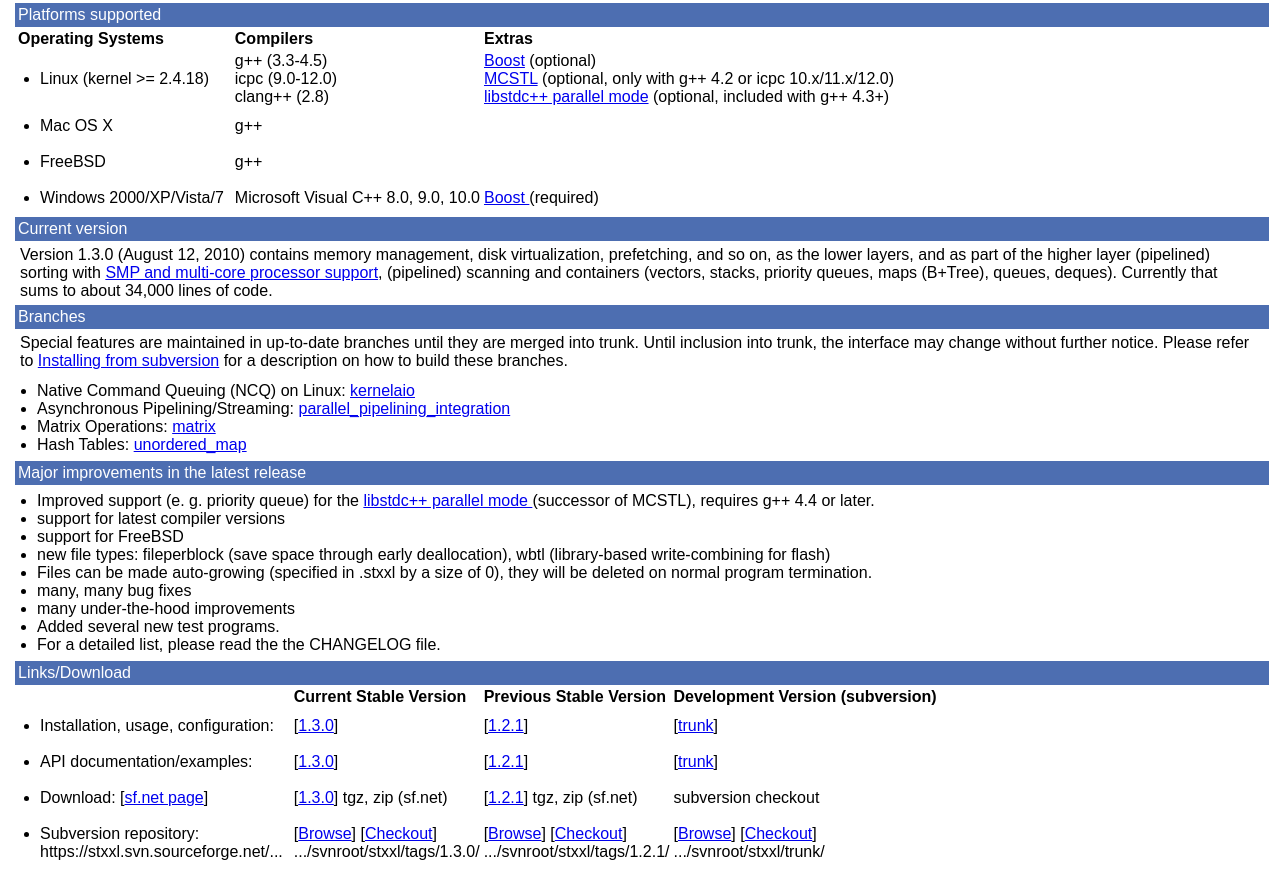
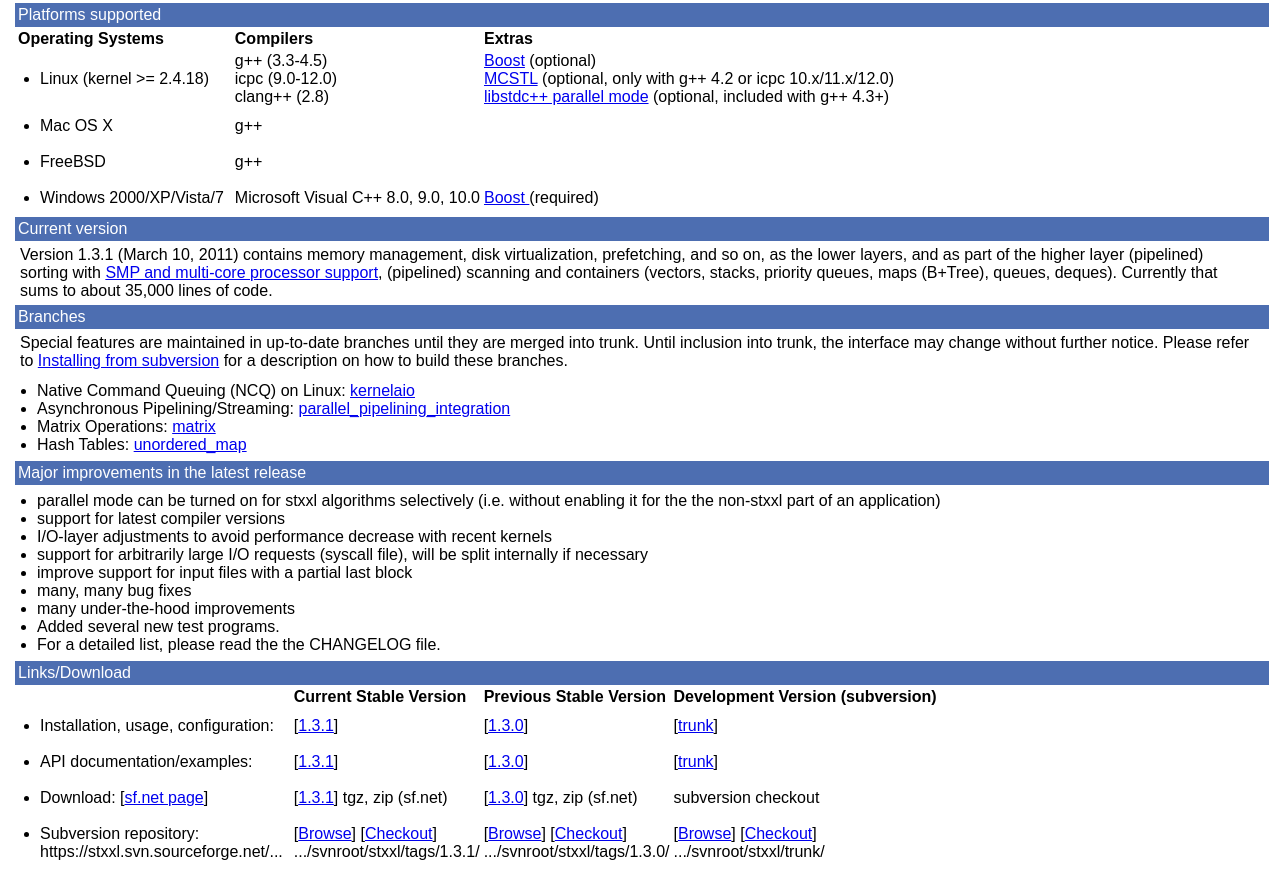
Before and after one commit to bingmann/stxxl-svn-import-archive, a plain HTML site: page homepage/index.html in a window 1280 px wide. Shown: the part 642-1517 px from the top of the page. Drawn offline with Linux system fonts and the light colour scheme; a script that the page names is missing.

Commit message:
prepare for release 1.3.1
git-svn-id: svn://svn.code.sf.net/p/stxxl/code/trunk@3097 4e380d45-d1fd-0310-85a7-d18ec86df0ad

```diff
--- a/homepage/index.html
+++ b/homepage/index.html
@@ -176,13 +176,13 @@
             Current version
         </h2>
         <p>
-            Version 1.3.0 (August 12, 2010) contains
+            Version 1.3.1 (March 10, 2011) contains
             memory management, disk virtualization, prefetching, and so on, as the lower layers,
             and as part of the higher layer
             (pipelined) sorting with
             <a href="http://algo2.iti.kit.edu/singler/mcstl/">SMP and multi-core processor support</a>,
             (pipelined) scanning and containers (vectors, stacks, priority queues, maps (B+Tree), queues, deques).
-            Currently that sums to about 34,000 lines of code.
+            Currently that sums to about 35,000 lines of code.
         </p>
         <h2>
             Branches
@@ -211,19 +211,19 @@
         </h2>
         <ul>
             <li>
-                Improved support (e. g. priority queue) for the <a href="http://gcc.gnu.org/onlinedocs/libstdc++/manual/parallel_mode.html">libstdc++ parallel mode </a>(successor of MCSTL), requires g++ 4.4 or later.
+                parallel mode can be turned on for stxxl algorithms selectively (i.e. without enabling it for the the non-stxxl part of an application)
             </li>
             <li>
                 support for latest compiler versions
             </li>
             <li>
-                support for FreeBSD
+                I/O-layer adjustments to avoid performance decrease with recent kernels
             </li>
             <li>
-                new file types: fileperblock (save space through early deallocation), wbtl (library-based write-combining for flash)
+                support for arbitrarily large I/O requests (syscall file), will be split internally if necessary
             </li>
             <li>
-                Files can be made auto-growing (specified in .stxxl by a size of 0), they will be deleted on normal program termination.
+                improve support for input files with a partial last block
             </li>
             <li>
                 many, many bug fixes
@@ -264,10 +264,10 @@
                     </ul>
                 </td>
                 <td>
-                    [<a href="http://algo2.iti.kit.edu/stxxl/tags/1.3.0/install.html">1.3.0</a>]
+                    [<a href="http://algo2.iti.kit.edu/stxxl/tags/1.3.1/install.html">1.3.1</a>]
                 </td>
                 <td>
-                    [<a href="http://algo2.iti.kit.edu/stxxl/tags/1.2.1/install.html">1.2.1</a>]
+                    [<a href="http://algo2.iti.kit.edu/stxxl/tags/1.3.0/install.html">1.3.0</a>]
                 </td>
                 <td>
                     [<a href="http://algo2.iti.kit.edu/stxxl/trunk/install-svn.html">trunk</a>]
@@ -282,10 +282,10 @@
                     </ul>
                 </td>
                 <td>
-                    [<a href="http://algo2.iti.kit.edu/stxxl/tags/1.3.0/">1.3.0</a>]
+                    [<a href="http://algo2.iti.kit.edu/stxxl/tags/1.3.1/">1.3.1</a>]
                 </td>
                 <td>
-                    [<a href="http://algo2.iti.kit.edu/stxxl/tags/1.2.1/">1.2.1</a>]
+                    [<a href="http://algo2.iti.kit.edu/stxxl/tags/1.3.0/">1.3.0</a>]
                 </td>
                 <td>
                     [<a href="http://algo2.iti.kit.edu/stxxl/trunk/">trunk</a>]
@@ -300,10 +300,10 @@
                     </ul>
                 </td>
                 <td>
-                    [<a href="http://sourceforge.net/projects/stxxl/files/">1.3.0</a>] tgz, zip (sf.net)
+                    [<a href="http://sourceforge.net/projects/stxxl/files/">1.3.1</a>] tgz, zip (sf.net)
                 </td>
                 <td>
-                    [<a href="http://sourceforge.net/projects/stxxl/files/stxxl/1.2.1/">1.2.1</a>] tgz, zip (sf.net)
+                    [<a href="http://sourceforge.net/projects/stxxl/files/stxxl/1.3.0/">1.3.0</a>] tgz, zip (sf.net)
                 </td>
                 <td>
                     subversion checkout
@@ -320,16 +320,16 @@
                     </ul>
                 </td>
                 <td>
+                        [<a href="http://stxxl.svn.sourceforge.net/viewvc/stxxl/tags/1.3.1/">Browse</a>]
+                        [<a href="https://stxxl.svn.sourceforge.net/svnroot/stxxl/tags/1.3.1/">Checkout</a>]
+                        <br/>
+                    .../svnroot/stxxl/tags/1.3.1/
+                </td>
+                <td>
                         [<a href="http://stxxl.svn.sourceforge.net/viewvc/stxxl/tags/1.3.0/">Browse</a>]
                         [<a href="https://stxxl.svn.sourceforge.net/svnroot/stxxl/tags/1.3.0/">Checkout</a>]
                         <br/>
                     .../svnroot/stxxl/tags/1.3.0/
-                </td>
-                <td>
-                        [<a href="http://stxxl.svn.sourceforge.net/viewvc/stxxl/tags/1.2.1/">Browse</a>]
-                        [<a href="https://stxxl.svn.sourceforge.net/svnroot/stxxl/tags/1.2.1/">Checkout</a>]
-                        <br/>
-                    .../svnroot/stxxl/tags/1.2.1/
                 </td>
                 <td>
                         [<a href="http://stxxl.svn.sourceforge.net/viewvc/stxxl/trunk/">Browse</a>]
@@ -392,7 +392,7 @@
             R. Dementiev, L. Kettner, P. Sanders: Stxxl: Standard Template Library for XXL Data Sets. Technical Report 2005/18, Department of Informatics, University of Karlsruhe [<a href="http://algo2.iti.kit.edu/dementiev/files/TRKA2005_18.pdf">pdf</a>] [<a href="http://algo2.iti.kit.edu/dementiev/stxxl/report/">html</a>]
         </p>
         <p>
-            R. Dementiev, J. Kaerkkaeinen, J. Mehnert, P. Sanders: Better External Memory Suffix Array Construction ALENEX05: Algorithm Engineering and Experiments (January 2005, Vancouver , Canada): [<a href="http://algo2.iti.kit.edu/dementiev/files/DKMS05.pdf">pdf</a>][<a href="http://algo2.iti.kit.edu/dementiev/esuffix/instances.shtml">input instances</a>]
+            R. Dementiev, J. Kaerkkaeinen, J. Mehnert, P. Sanders: Better External Memory Suffix Array Construction ALENEX05: Algorithm Engineering and Experiments (January 2005, Vancouver, Canada): [<a href="http://algo2.iti.kit.edu/dementiev/files/DKMS05.pdf">pdf</a>][<a href="http://algo2.iti.kit.edu/dementiev/esuffix/instances.shtml">input instances</a>]
         </p>
         <p>
             R. Dementiev, P. Sanders, D. Schultes, and J. Sibeyn: Engineering an External Memory Minimum Spanning Tree Algorithm. TSC04: 3rd IFIP International Conference on Theoretical Computer Science (August 24-26, 2004, Toulouse): [<a href="http://algo2.iti.kit.edu/dementiev/files/emst.ps">ps</a>][<a href="http://algo2.iti.kit.edu/dementiev/files/emst.pdf">pdf</a>]
```
Also changed, not shown: 1 other file.
